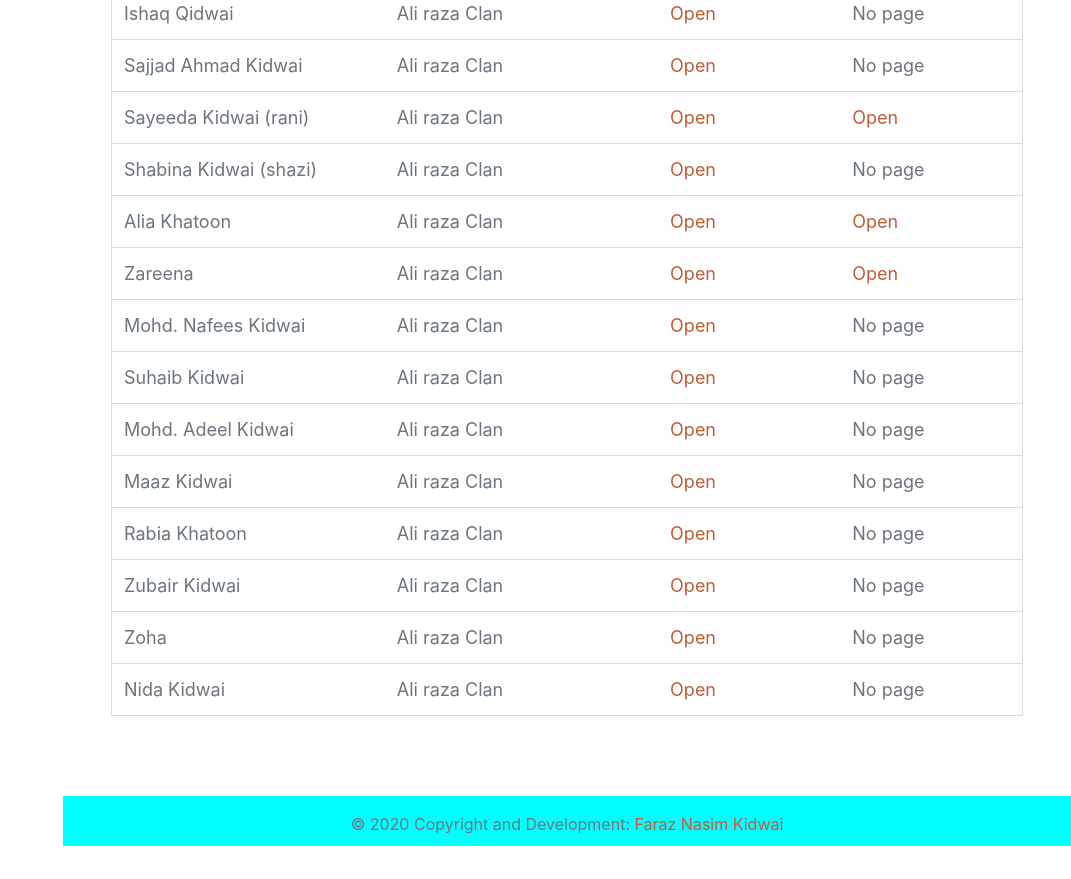
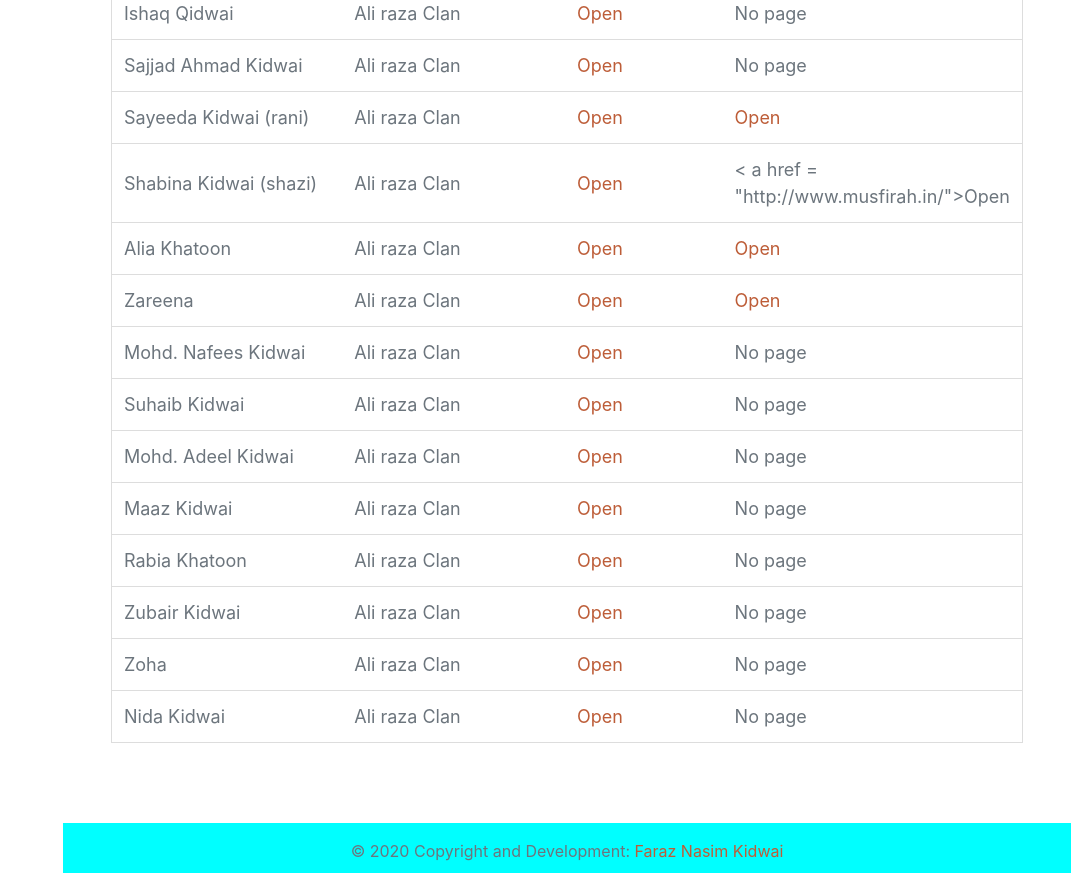
Before and after one commit to Kidwaisofbhirozpur/webpage, a plain HTML site: page family.html in a window 1280 px wide. Shown: the part 1871-2750 px from the top of the page, without its empty margins (209-1280 px from the left). Before the commit the page ends 2723 px from the top, so only its background shows below. Drawn offline with nearby package versions, Linux system fonts and the light colour scheme; a web font is replaced by a local one.

Commit message:
Update family.html

```diff
--- a/family.html
+++ b/family.html
@@ -244,7 +244,7 @@
     <td>Shabina Kidwai (shazi)</td>
     <td>Ali raza Clan</td>
 	  	  <td><a href = "Ali-Raza-Clan.html">Open</a></td>
-		 <td>No page</td>
+		 <td>< a href = "http://www.musfirah.in/">Open</a></td>
   </tr>
 		 <tr>
     <td>Alia Khatoon</td>
```
